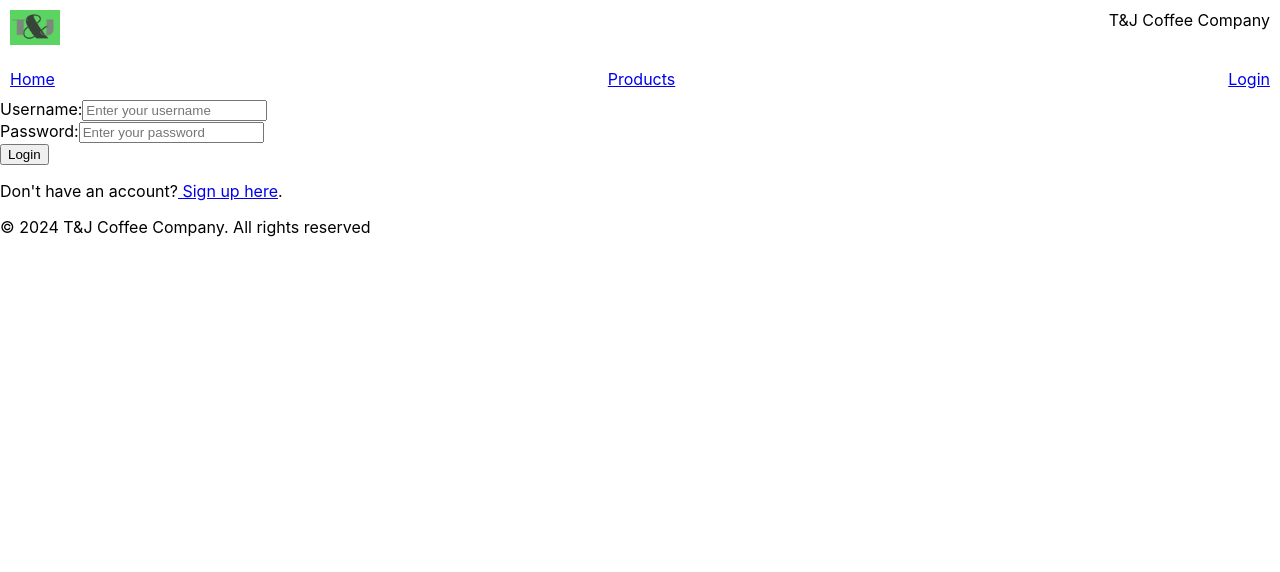
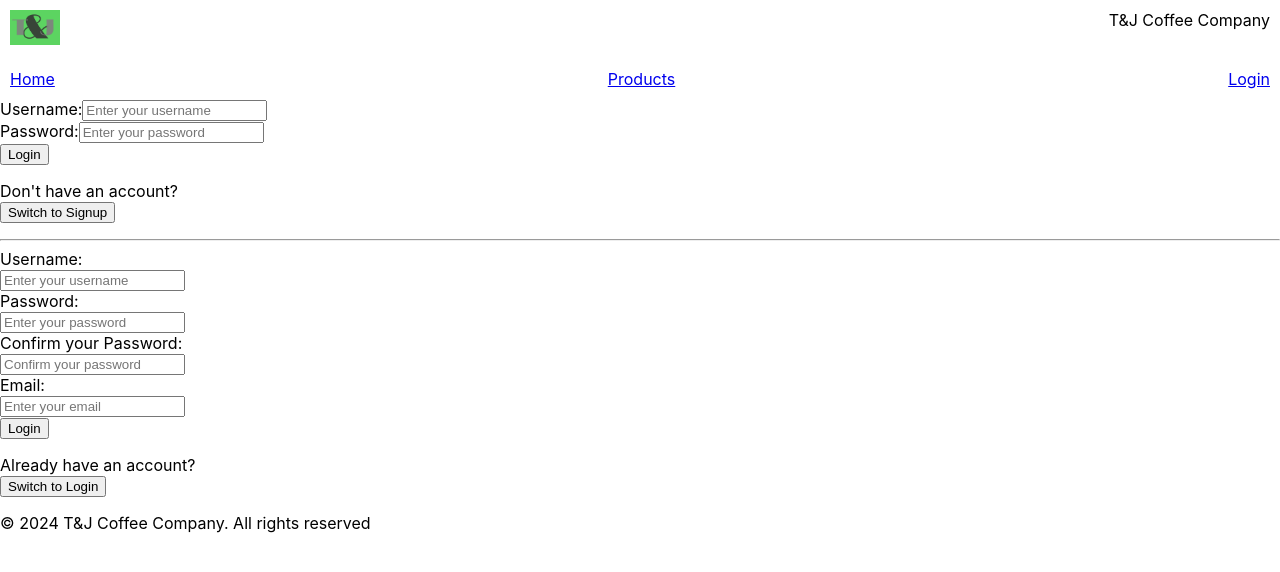
Before and after one commit to jungp22/ensf381-assignment5, a React (Create React App) app: page /login in a window 1280 px wide. Shown: the top 572 px of the page. Built offline with nearby package versions, Linux system fonts and the light colour scheme.

Commit message:
Changed switch to buttons instead of links

```diff
--- a/src/components/LoginForm.js
+++ b/src/components/LoginForm.js
@@ -24,8 +24,8 @@ const LoginForm = () => {
 
           <button type="submit" class="login-btn">Login</button>
           <p>
-            Don't have an account?
-            <a href="signup" class="signup-link"> Sign up here</a>.
+            Don't have an account?<br/>
+            <button>Switch to Signup</button>
           </p>
         </form>
     </div>
--- a/src/components/LoginPage.js
+++ b/src/components/LoginPage.js
@@ -8,6 +8,8 @@ const LoginPage = () => {
     <div>
         <Header />
         <LoginForm />
+        <hr></hr>
+        <SignupForm/>
         <Footer />
     </div>
   );
--- a/src/components/SignupForm.js
+++ b/src/components/SignupForm.js
@@ -43,8 +43,8 @@ const SignupForm = () => {
 
           <button type="submit" class="signup-btn">Login</button><br/>
           <p>
-            Already have an account?
-            <a href="login" class="signup-link"> Sign up here</a>.
+            Already have an account?<br/>
+            <button>Switch to Login</button>
           </p>
         </form>
     </div>
```
